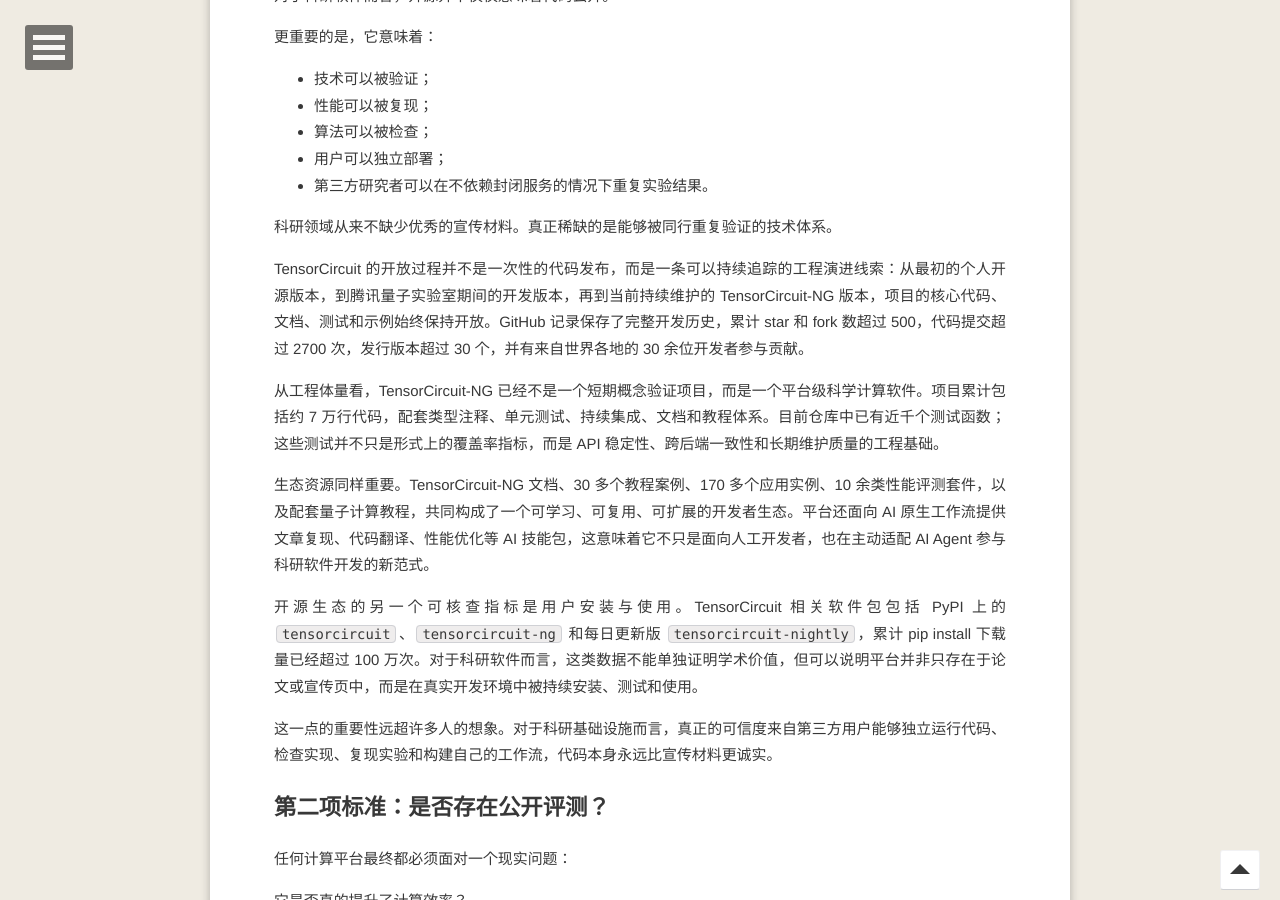
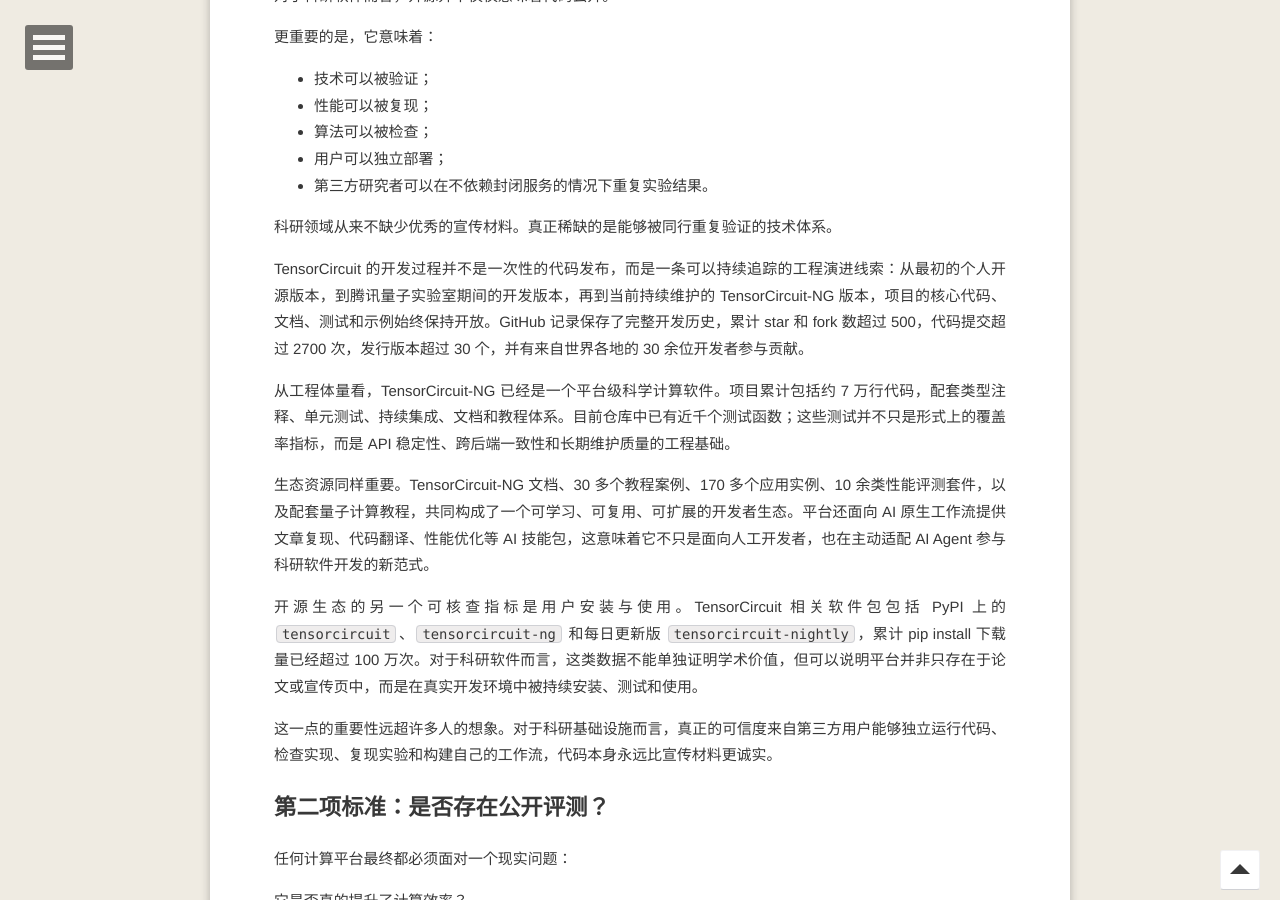
Before and after one commit to refraction-ray/refraction-ray.github.io, a Jekyll site: the page built from _posts/2026-06-04-TensorCircuit-NG：下一代科研基础设施.md, in a window 1280 px wide and 900 px high, scrolled down 1659 px. Built offline with Jekyll 4.4.1, drawn with Linux system fonts in a browser that asks for light colours; comment, search, counter and statistics services are not loaded; some of the changed text lies outside the part shown.

Commit message:
update post

```diff
--- a/_posts/2026-06-04-TensorCircuit-NG：下一代科研基础设施.md
+++ b/_posts/2026-06-04-TensorCircuit-NG：下一代科研基础设施.md
@@ -60,9 +60,9 @@
 
 科研领域从来不缺少优秀的宣传材料。真正稀缺的是能够被同行重复验证的技术体系。
 
-TensorCircuit 的开放过程并不是一次性的代码发布，而是一条可以持续追踪的工程演进线索：从最初的个人开源版本，到腾讯量子实验室期间的开发版本，再到当前持续维护的 TensorCircuit-NG 版本，项目的核心代码、文档、测试和示例始终保持开放。GitHub 记录保存了完整开发历史，累计 star 和 fork 数超过 500，代码提交超过 2700 次，发行版本超过 30 个，并有来自世界各地的 30 余位开发者参与贡献。
+TensorCircuit 的开发过程并不是一次性的代码发布，而是一条可以持续追踪的工程演进线索：从最初的个人开源版本，到腾讯量子实验室期间的开发版本，再到当前持续维护的 TensorCircuit-NG 版本，项目的核心代码、文档、测试和示例始终保持开放。GitHub 记录保存了完整开发历史，累计 star 和 fork 数超过 500，代码提交超过 2700 次，发行版本超过 30 个，并有来自世界各地的 30 余位开发者参与贡献。
 
-从工程体量看，TensorCircuit-NG 已经不是一个短期概念验证项目，而是一个平台级科学计算软件。项目累计包括约 7 万行代码，配套类型注释、单元测试、持续集成、文档和教程体系。目前仓库中已有近千个测试函数；这些测试并不只是形式上的覆盖率指标，而是 API 稳定性、跨后端一致性和长期维护质量的工程基础。
+从工程体量看，TensorCircuit-NG 已经是一个平台级科学计算软件。项目累计包括约 7 万行代码，配套类型注释、单元测试、持续集成、文档和教程体系。目前仓库中已有近千个测试函数；这些测试并不只是形式上的覆盖率指标，而是 API 稳定性、跨后端一致性和长期维护质量的工程基础。
 
 生态资源同样重要。TensorCircuit-NG 文档、30 多个教程案例、170 多个应用实例、10 余类性能评测套件，以及配套量子计算教程，共同构成了一个可学习、可复用、可扩展的开发者生态。平台还面向 AI 原生工作流提供文章复现、代码翻译、性能优化等 AI 技能包，这意味着它不只是面向人工开发者，也在主动适配 AI Agent 参与科研软件开发的新范式。
 
@@ -142,13 +142,13 @@
 
 如果说学术引用说明一个平台能否支撑研究，那么行业应用案例则说明它是否具备进一步走向真实问题的可能性。
 
-需要强调的是，量子计算在许多产业场景中仍处于探索阶段，因此判断标准不应是“是否已经全面商业化替代经典方案”，而是“是否已经被不同领域的研究者和工程团队用于构建面向真实问题的原型、流程和验证体系”。从这个角度看，TensorCircuit 的应用外溢已经覆盖了多个行业方向。
+需要强调的是，量子计算在许多产业场景中仍处于探索阶段，因此判断标准还达不到“是否已经全面商业化替代经典方案”，而关注“是否已经被不同领域的研究者和工程团队用于构建面向真实问题的原型、流程和验证体系”。从这个角度看，TensorCircuit 的应用外溢已经覆盖了多个行业方向。
 
 在农业诊断方向，有工作使用量子视觉 Transformer 探索番茄叶片病害检测，可参见 [Enhancing Agricultural Diagnostics: Tomato Leaf Disease Detection Using Quantum Vision Transformer](https://eej.aut.ac.ir/article_5597.html)。在脑科学与医学影像方向，相关工作包括 [Predicting Brain Age and Gender from Brain Volume Data Using Variational Quantum Circuits](https://www.mdpi.com/2076-3425/14/4/401) 和 [Expanding the Horizon: Enabling Hybrid Quantum Transfer Learning for Long-Tailed Chest X-Ray Classification](https://ieeexplore.ieee.org/abstract/document/10821329)。在药物研发方向，[A hybrid quantum computing pipeline for real world drug discovery](https://www.nature.com/articles/s41598-024-67897-8) 展示了混合量子计算流程在真实药物发现问题中的探索。
 
 TensorCircuit-NG 也进入了安全、通信和优化类问题。在软件安全方向，有研究提出用于恶意代码检测的轻量级量子卷积神经网络；在无人机与雷达方向，有工作探索混合量子神经网络用于雷达回波信号特征处理；在边缘计算方向，有研究将量子强化学习用于移动边缘计算中的资源分配和任务卸载；在金融优化方向，也有工作研究基于条件风险价值的改进 QAOA 投资组合优化方法。这些案例的意义在于，它们把量子软件框架从“量子算法论文”推进到农业、医疗、安全、通信、金融和药物研发等具体问题域。
 
-外部认可同样可以作为产业生态的补充。TensorCircuit 曾入选光子盒 2022 中国量子公司十大社会影响力事件相关报道；在 Google Summer of Code 2023 中作为推荐量子软件项目之一出现；被 NVIDIA 用于 cuQuantum 评测案例；受邀参与 UnitaryHack 2024；参与开源之夏 2025。这些认可不能替代技术验证，但能够说明 TensorCircuit 并不是封闭实验室中的孤立项目，而是进入开源量子软件和高性能计算生态的公共视野。
+外部认可同样可以作为产业生态的补充。TensorCircuit 曾入选光子盒 2022 中国量子公司十大社会影响力事件相关报道；在 Google Summer of Code 2023 中作为推荐量子软件项目之一出现；被 NVIDIA 用于 cuQuantum 评测案例；受邀参与 UnitaryHack 2024；参与开源之夏 2025。这些认可能够说明 TensorCircuit 并非封闭实验室中的孤立项目，其已经进入开源量子软件和高性能计算生态的公共视野和舞台中央。
 
 产业应用的成熟通常不是一夜完成的。它需要从论文原型、开源工具、跨领域合作、工程验证逐步走向真实部署。TensorCircuit-NG 当前最有价值的地方，正是在这一过程中提供了可复用的底层工具链。
 
@@ -165,7 +165,7 @@
 
 持续迭代不仅体现在 TensorCircuit 自身，也体现在上下游生态贡献中。在上游，核心开发者曾参与 TensorFlow 等标准机器学习框架开发，例如贡献复数奇异值分解自动微分公式相关实现，以及修复矩阵乘法向量并行化问题。在张量网络生态中，TensorNetwork-NG 继续维护原 Google TensorNetwork 框架，使其保持可用。在下游，TenCirChem 则将 TensorCircuit 能力进一步延伸到量子计算化学工作流。
 
-这些上下游贡献说明，TensorCircuit-NG 不把自己封闭在单一框架，而是在机器学习、张量网络、量子化学和高性能计算之间建立连接。这一点对于量超智融合尤其关键，因为未来科研基础设施不可能只服务一种模型、一类硬件或一个算法。
+这些上下游贡献说明，TensorCircuit-NG 已经超越单一框架，正在机器学习、张量网络、量子化学和高性能计算之间建立连接和生态。这一点对于量超智融合尤其关键，因为未来科研基础设施不可能只服务一种模型、一类硬件或一个算法。
 
 在 TC-NG 架构中：
 
```
